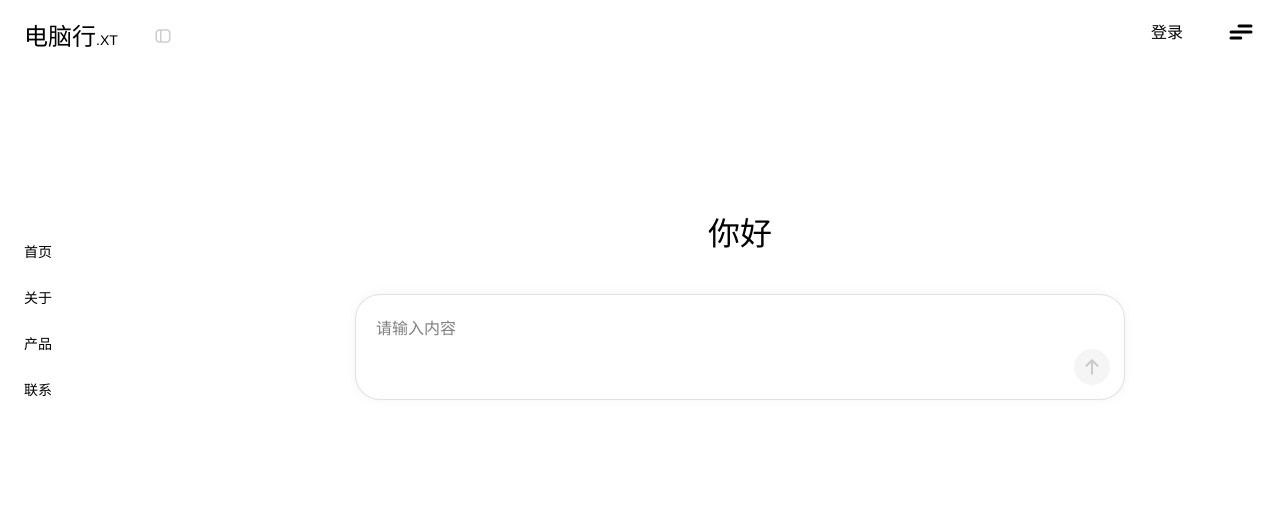
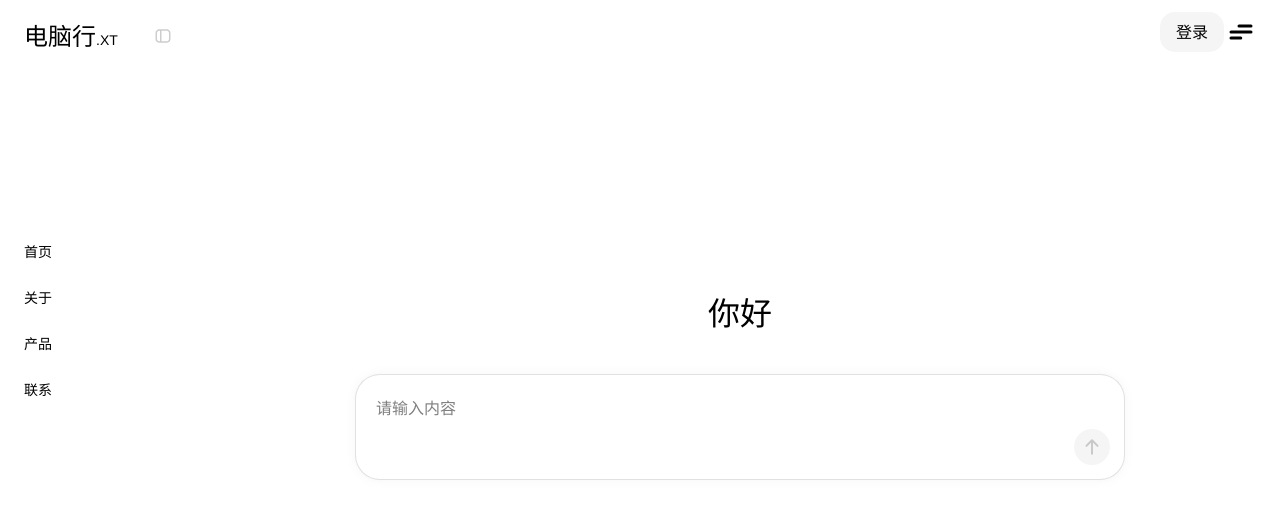
Before and after one commit to Thecnfor/XT-test, a Next.js app in the folder xt/: page / in a window 1280 px wide. Shown: the top 518 px of the page. Built offline with nearby package versions, Linux system fonts and the light colour scheme.

Commit message:
style(样式): 调整颜色变量和布局样式
修改主题色hover效果，优化按钮样式和背景色
调整侧边栏和主内容区的高度及布局响应式

```diff
--- a/xt/src/components/features/feature.scss
+++ b/xt/src/components/features/feature.scss
@@ -40,9 +40,9 @@
         width: 4rem;
         height: 2.5rem;
         border-radius: 15px;
-        margin-right: 25px;
         color: var(--text-color);
         cursor: pointer;
+        background-color: rgba(var(--rgb-color), 0.1);
         &:hover{
             background-color: var(--hover-color);
         }
--- a/xt/src/styles/_variables.scss
+++ b/xt/src/styles/_variables.scss
@@ -13,7 +13,7 @@ $primary-color-light: #6200ea;
   --text-color: #{$text-color-light};
   --primary-color: #{$primary-color-light};
   --rgb-color: 155, 155, 155;
-  --hover-color: rgba(155, 155, 155, 0.15);
+  --hover-color: rgba(255, 255, 203, 0.4);
 }
 
 @media (prefers-color-scheme: dark) {
--- a/xt/src/styles/harmony.scss
+++ b/xt/src/styles/harmony.scss
@@ -55,6 +55,7 @@ main{
         position: fixed;
         width: 200px;
         padding-top: 10rem;
+        flex-wrap: wrap;
         left: 0;
         z-index: 50;
         transition: all 0.8s cubic-bezier(.22,1,.36,1);
@@ -103,7 +104,7 @@ main{
         width: calc(100dvw - 200px);
         left: 200px;
         flex-wrap: wrap;
-        height: 60dvh;
+        height: 80dvh;
         display: flex;
         flex-direction: column;
         align-items: center;
@@ -111,6 +112,7 @@ main{
         transition: all 0.8s cubic-bezier(.22,1,.36,1);
         @media (max-width: $md-width) {
             width: 100%;
+            height: 100dvh;
             transition: all 0.8s cubic-bezier(.22,1,.36,1);
             left: 0;
         }
```
